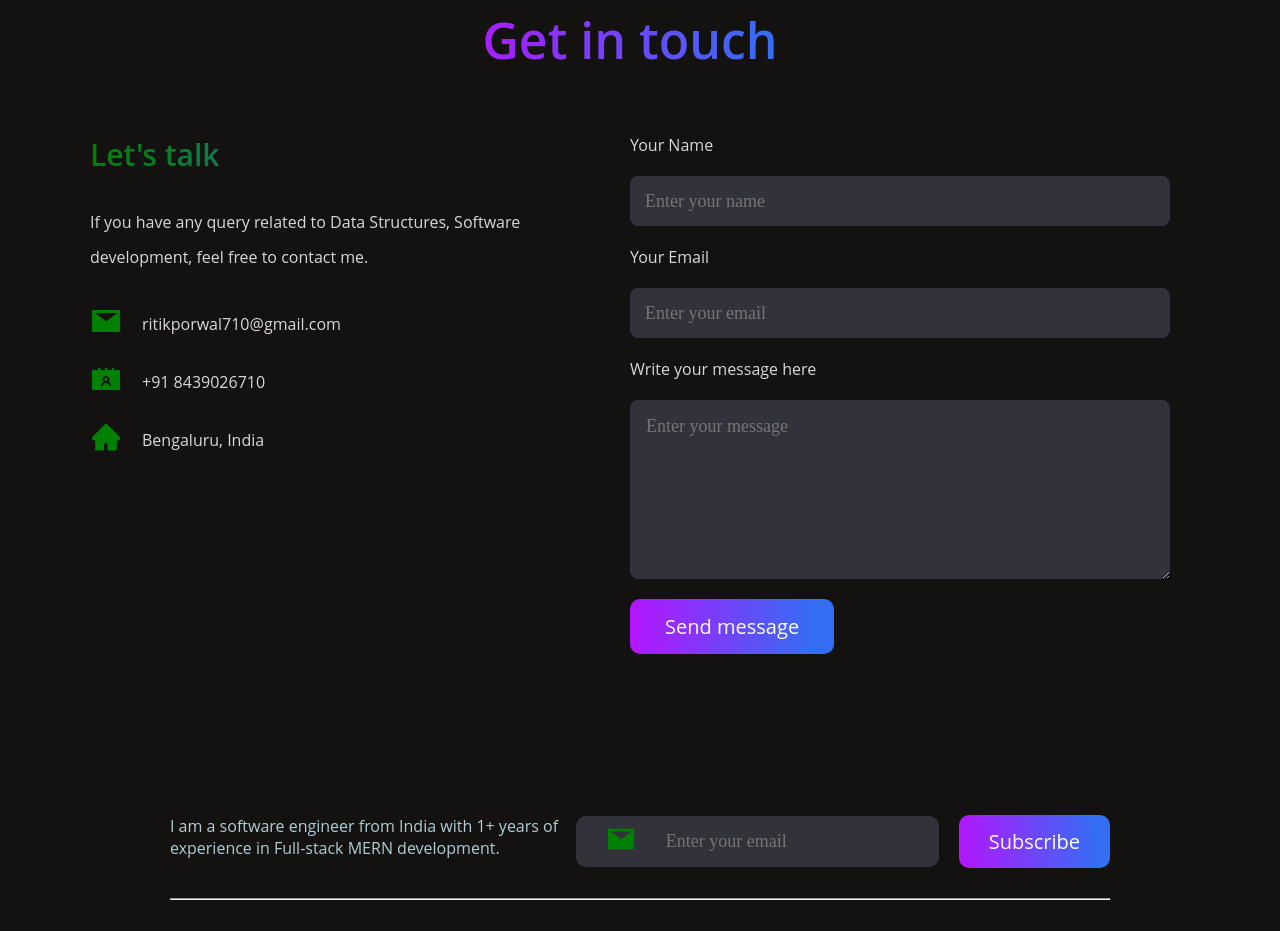
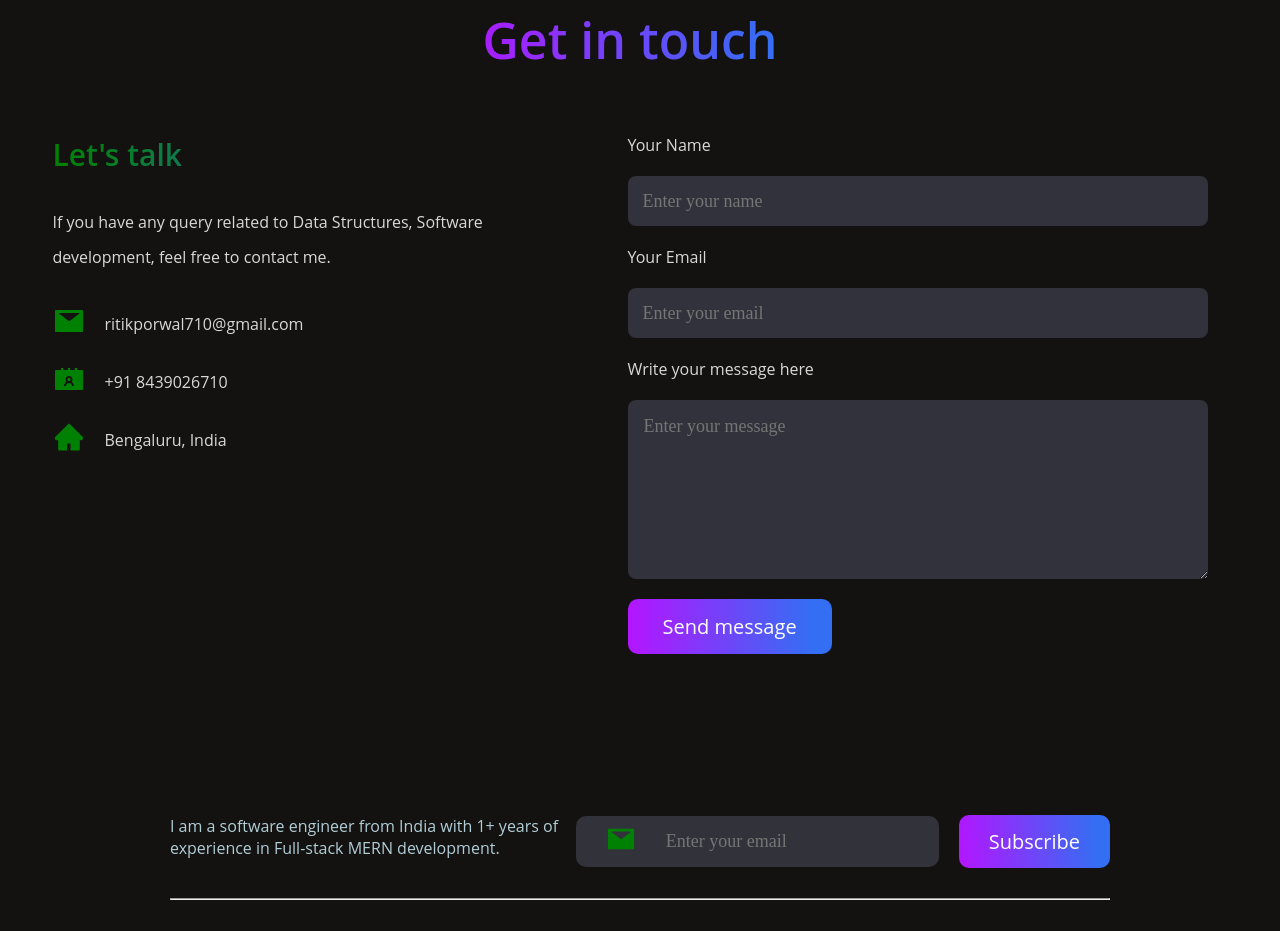
Before and after one commit to ritikporwal710/My-Portfolio-using-react, a React (Create React App) app: page / in a window 1280 px wide. Shown: the part 4480-5411 px from the top of the page. Built offline with nearby package versions, Linux system fonts and the light colour scheme.

Commit message:
Update contact.scss

```diff
--- a/src/styles/contact.scss
+++ b/src/styles/contact.scss
@@ -31,7 +31,7 @@
 
 .contact-section {
   display: flex;
-  gap: 90px;
+  gap: 125px;
 }
 
 .contact-left {
@@ -119,7 +119,7 @@
 
 .contact-right input {
   border: none;
-  width: 540px;
+  width: 580px;
   height: 50px;
   padding-left: 15px;
   border-radius: 8px;
@@ -130,7 +130,7 @@
 }
 
 .contact-right textarea {
-  width: 540px;
+  width: 580px;
   border: none;
   padding: 16px;
   border-radius: 8px;
```
